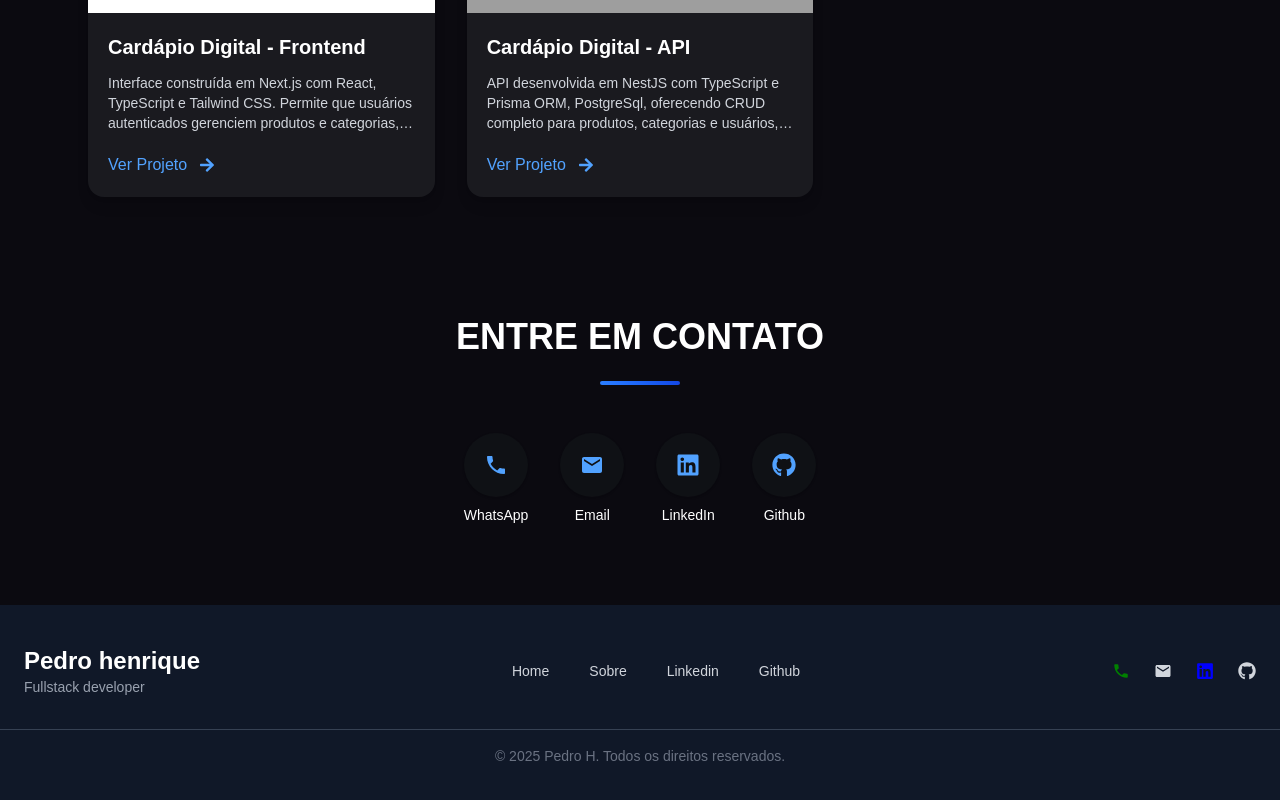
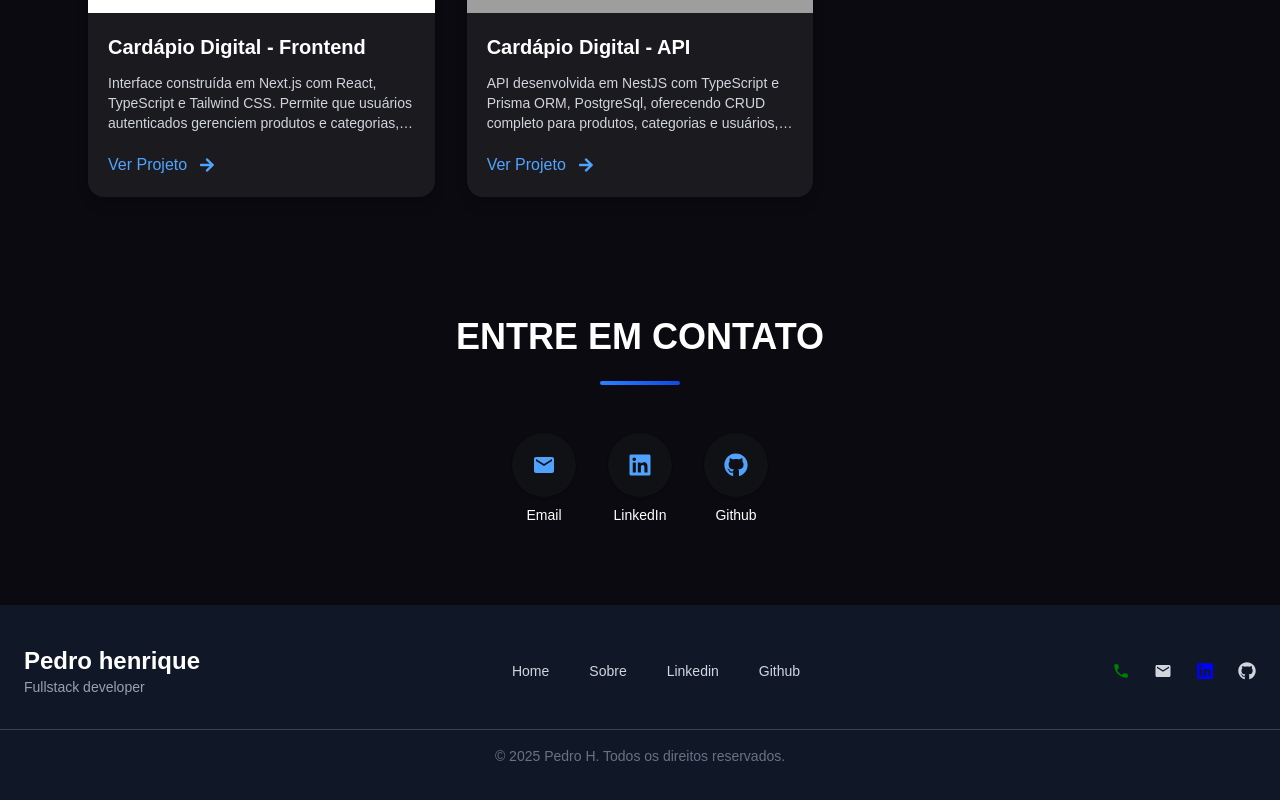
Before and after one commit to Pedrohss2/my-cv, a Next.js app: page / in a window 1280 px wide. Shown: the part 4563-5363 px from the top of the page. Built offline with nearby package versions, Linux system fonts and the light colour scheme; grey boxes are pictures that could not be loaded.

Commit message:
Remove WhatsApp link from Contact component
Removed WhatsApp contact link from the Contact component.

```diff
--- a/src/components/Contact/Contact.tsx
+++ b/src/components/Contact/Contact.tsx
@@ -8,18 +8,6 @@ export default function Contact() {
       <span className="w-20 h-1 rounded-full bg-gradient-to-r from-blue-500 to-blue-700"></span>
 
       <div className="flex gap-8 mt-6">
-        <a
-          href="https://wa.me/5543920005946"
-          target="_blank"
-          rel="noopener noreferrer"
-          className="flex flex-col items-center gap-2"
-        >
-          <div className="w-16 h-16 rounded-full bg-[#0f1115] flex items-center justify-center shadow-sm hover:scale-105 transition-transform">
-            <MdLocalPhone className="text-blue-400 text-2xl" />
-          </div>
-          <span className="text-sm text-white">WhatsApp</span>
-        </a>
-
         <a
           href="mailto:pedro2266809ph@gmail.com"
           className="flex flex-col items-center gap-2"
```
